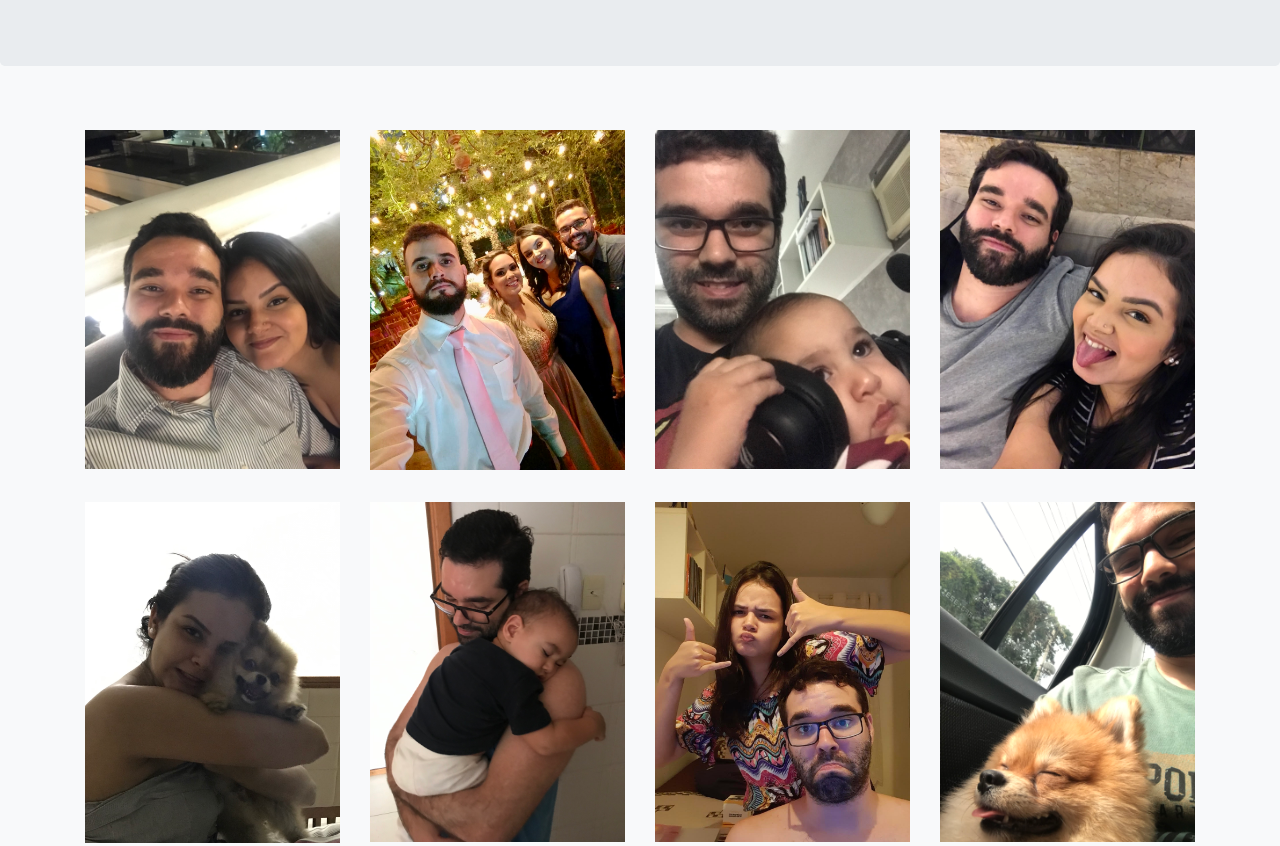
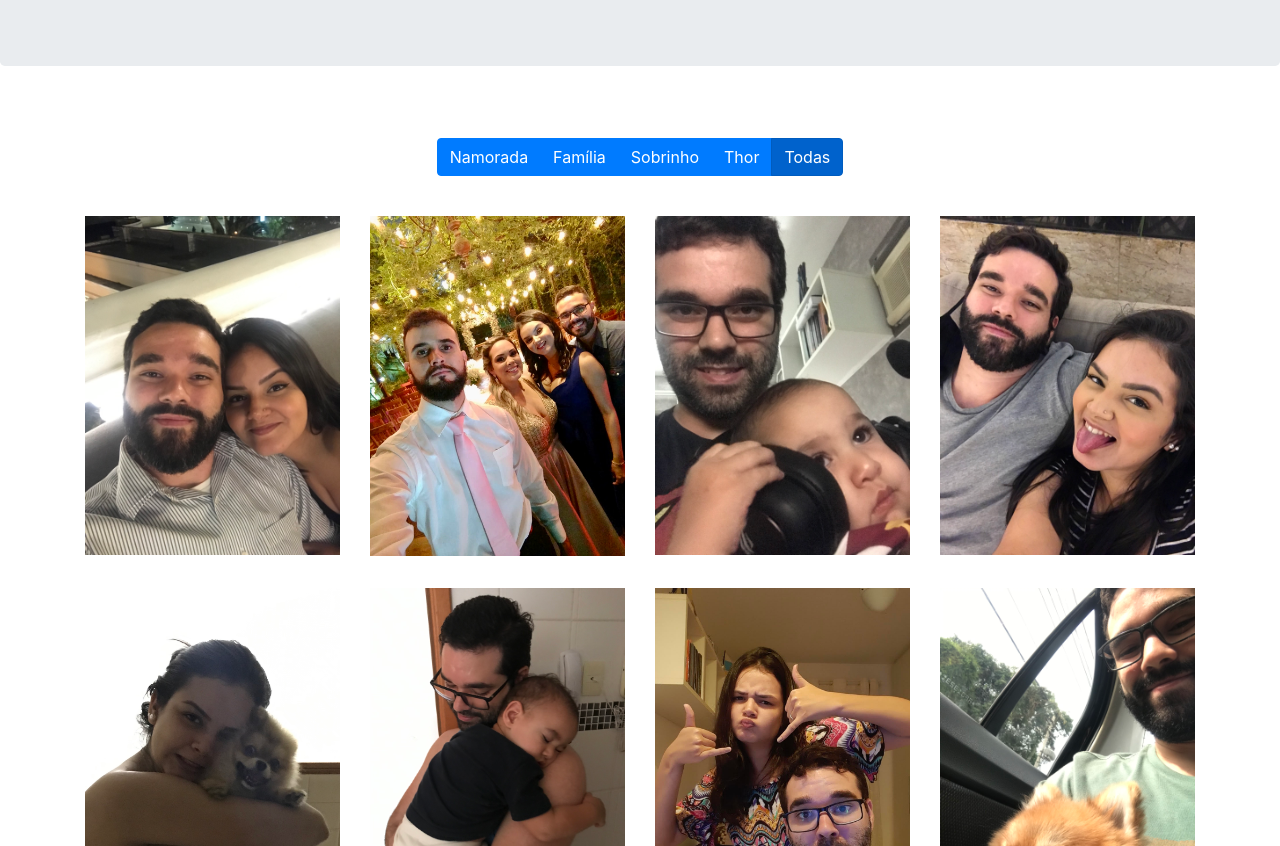
Before and after one commit to gean-ferreira/gean-photoGallery, a website built with webpack: page src/index.html in a window 1280 px wide. Shown: the part 220-1066 px from the top of the page. Built offline with nearby package versions, Linux system fonts and the light colour scheme; files whose address does not match are found by name.

Commit message:
implementing the puglin which generates the buttons and filters the images - bugs: space between images when filtering and not attaching the page galleryMain in index

```diff
--- a/src/index.html
+++ b/src/index.html
@@ -11,6 +11,55 @@
 	<body>
 		<header attach="/pages/template/header.html"></header>
 		<main class="bg-light" attach="/pages/gallery/galleryMain.html"></main>
+		<div attach="/pages/gallery/galleryHeader.html"></div>
+		<div class="container mt-5">
+			<div class="row justify-content-center py-4">
+				<div session-types-buttons></div>
+			</div>
+
+			<div class="row d-flex justify-content-center">
+				<div class="col-12 col-md-6 col-lg-3">
+					<img id="img1" src="../../imgs/Eu&Ela1.jpg" class="img-fluid my-3" session-types="Namorada" />
+				</div>
+				<div class="col-12 col-md-6 col-lg-3">
+					<img id="img2" src="../../imgs/Família2.jpg" class="img-fluid my-3" session-types="Família" />
+				</div>
+				<div class="col-12 col-md-6 col-lg-3">
+					<img id="img3" id="myImg2" src="../../imgs/Sobrinho3.jpg" class="img-fluid my-3" session-types="Sobrinho" />
+				</div>
+				<div class="col-12 col-md-6 col-lg-3">
+					<img id="img4" src="../../imgs/Eu&Ela2.jpg" class="img-fluid my-3" session-types="Namorada" />
+				</div>
+				<div class="col-12 col-md-6 col-lg-3">
+					<img id="img5" src="../../imgs/Thor1.jpg" class="img-fluid my-3" session-types="Thor" />
+				</div>
+				<div class="col-12 col-md-6 col-lg-3">
+					<img id="img6" src="../../imgs/Sobrinho2.jpg" class="img-fluid my-3" session-types="Sobrinho" />
+				</div>
+				<div class="col-12 col-md-6 col-lg-3">
+					<img id="img7" src="../../imgs/Eu&Ela3.jpg" class="img-fluid my-3" session-types="Namorada" />
+				</div>
+				<div class="col-12 col-md-6 col-lg-3">
+					<img id="img8" src="../../imgs/Thor2.jpg" class="img-fluid my-3" session-types="Thor" />
+				</div>
+				<div class="col-12 col-md-6 col-lg-3">
+					<img id="img9" src="../../imgs/Família3.jpg" class="img-fluid my-3" session-types="Família" />
+				</div>
+				<div class="col-12 col-md-6 col-lg-3">
+					<img id="img10" src="../../imgs/Família4.jpg" class="img-fluid my-3" session-types="Família" />
+				</div>
+				<div class="col-12 col-md-6 col-lg-3">
+					<img id="img11" src="../../imgs/Sobrinho1.jpg" class="img-fluid my-3" session-types="Sobrinho" />
+				</div>
+				<div class="col-12 col-md-6 col-lg-3">
+					<img id="img12" src="../../imgs/Thor3.jpg" class="img-fluid my-3" session-types="Thor" />
+				</div>
+				<div class="col-12 col-md-6 col-lg-3">
+					<img id="img13" src="../../imgs/Família1.jpg" class="img-fluid my-3" session-types="Família" />
+				</div>
+			</div>
+		</div>
+
 		<script src="app.js"></script>
 	</body>
 </html>
--- a/src/index.js
+++ b/src/index.js
@@ -7,3 +7,4 @@ import "bootstrap";
 
 // JS
 import "./js/main/attach";
+import "./js/puglins/buttons.js"
--- /dev/null
+++ b/src/js/puglins/buttons.js
@@ -0,0 +1,43 @@
+import $ from "jquery";
+
+const duration = 300;
+
+function filterByType(type) {
+	$("[session-types]").each(function(i, e) {
+		const target = $(this).attr("session-types") === type || type === null;
+		if (target) {
+			$(this).fadeIn(duration);
+		} else {
+			$(this).fadeOut(duration);
+		}
+	});
+}
+
+$.fn.typeButtons = function() {
+	const types = new Set();
+	$("[session-types]").each(function(i, e) {
+		types.add($(e).attr("session-types"));
+	});
+
+	const btns = Array.from(types).map((type) => {
+		const btn = $("<button>")
+			.addClass(["btn", "btn-primary"])
+			.html(type);
+		btn.click((e) => filterByType(type));
+		return btn;
+	});
+
+	const btnAll = $("<button>")
+		.addClass(["btn", "btn-primary", "active"])
+		.html("Todas");
+	btnAll.click((e) => filterByType(null));
+	btns.push(btnAll);
+
+	const btnGroup = $("<div>").addClass(["btn-group"]);
+	btnGroup.append(btns);
+
+	$(this).html(btnGroup);
+	return this;
+};
+
+$("[session-types-buttons]").typeButtons();
--- a/src/pages/gallery/galleryMain.html
+++ b/src/pages/gallery/galleryMain.html
@@ -1,7 +1,12 @@
-<div attach="/pages/gallery/galleryHeader.html"></div>
+<!-- <div attach="/pages/gallery/galleryHeader.html"></div>
 <div class="container mt-5">
+
+	<div class="row justify-content-center py-4">
+		<div session-types-buttons></div>
+	</div>
+
 	<div class="row d-flex justify-content-center">
-		<!-- Images -->
+
 		<div class="col-12 col-md-6 col-lg-3">
 			<img id="img1" src="../../imgs/Eu&Ela1.jpg" class="img-fluid my-3" session-types="Namorada" />
 		</div>
@@ -41,6 +46,6 @@
 		<div class="col-12 col-md-6 col-lg-3">
 			<img id="img13" src="../../imgs/Família1.jpg" class="img-fluid my-3" session-types="Família" />
 		</div>
-		<!-- End images -->
+
 	</div>
-</div>
+</div> -->
```
